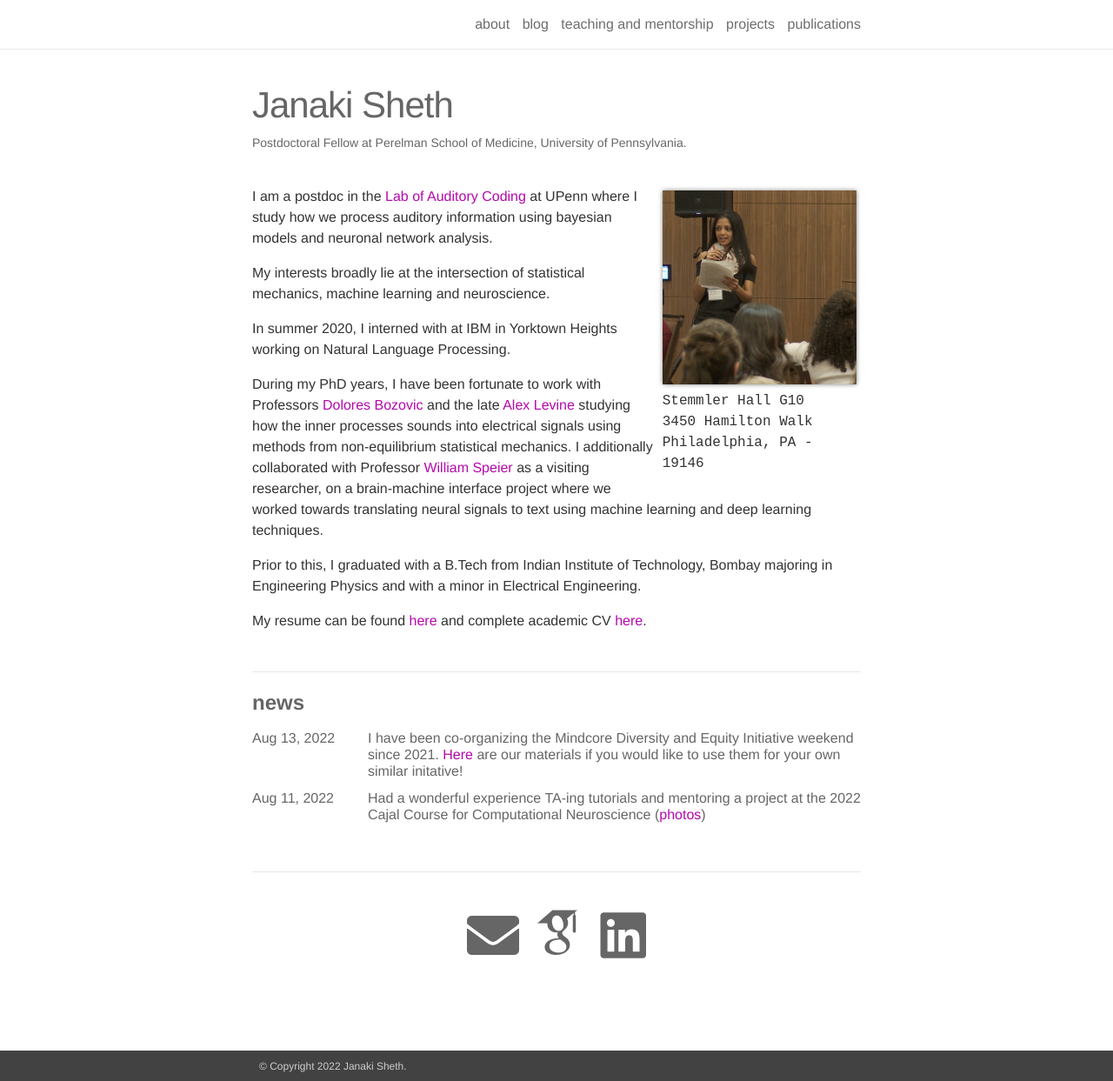
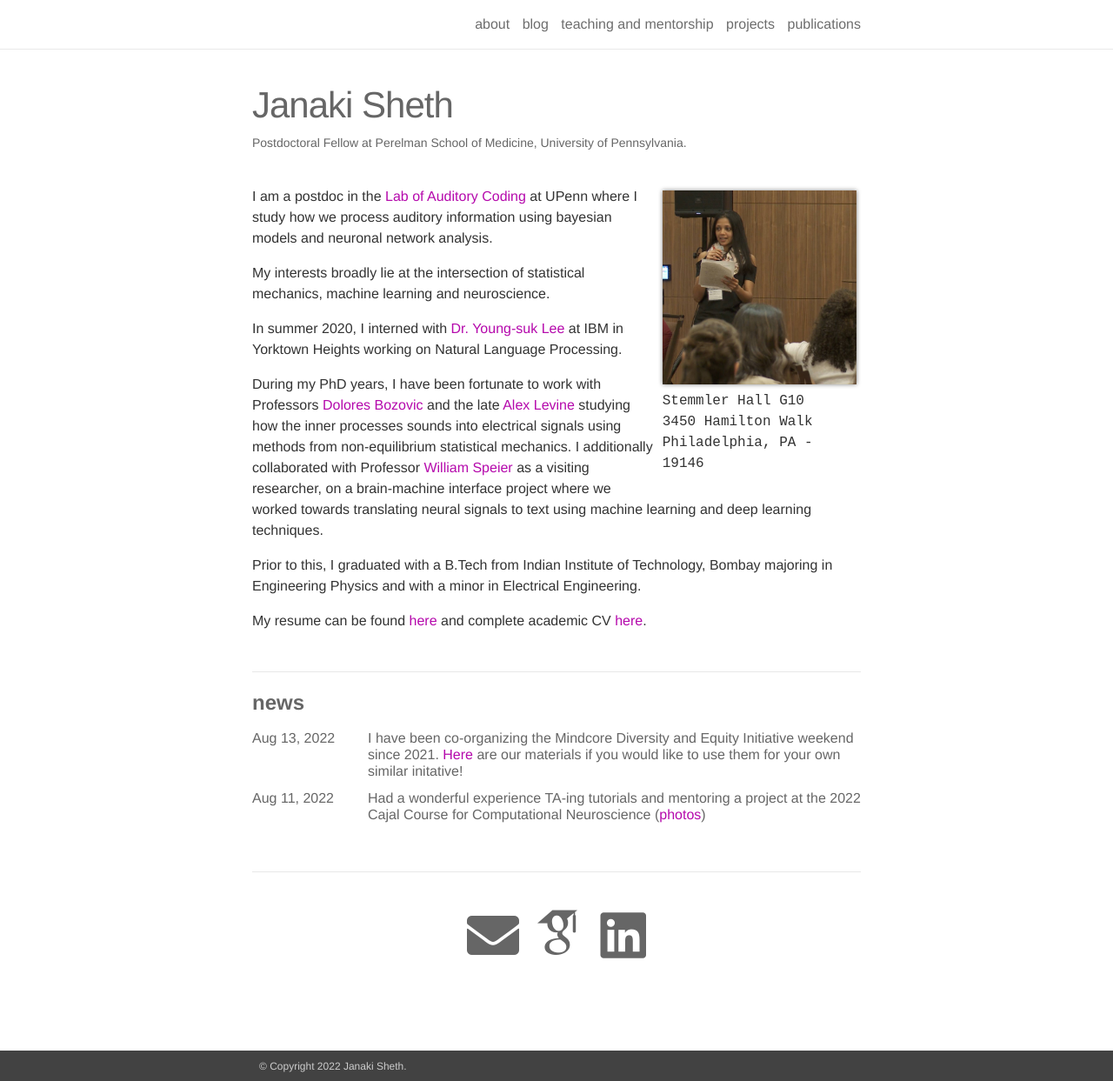
Before and after one commit to JanakiSheth/JanakiSheth.github.io, a Jekyll site: the page built from _pages/about.md, in a window 1280 px wide and 1243 px high. Shown: the whole window at 87% size. Built offline with Jekyll 4.4.1, drawn with Linux system fonts in a browser that asks for light colours; nearby versions of some CDN libraries; some web fonts are replaced.

Commit message:
added young-suk lee's website

```diff
--- a/_pages/about.md
+++ b/_pages/about.md
@@ -21,7 +21,7 @@ I am a postdoc in the [Lab of Auditory Coding](https://hosting.med.upenn.edu/hea
 
 My interests broadly lie at the intersection of statistical mechanics, machine learning and neuroscience.
 
-In summer 2020, I interned with at IBM in Yorktown Heights working on Natural Language Processing.
+In summer 2020, I interned with [Dr. Young-suk Lee](https://researcher.watson.ibm.com/researcher/view.php?person=us-ysuklee) at IBM in Yorktown Heights working on Natural Language Processing.
 
 During my PhD years, I have been fortunate to work with Professors [Dolores Bozovic](http://www.pa.ucla.edu/directory/dolores-bozovic) and the late [Alex Levine](http://alevine.chem.ucla.edu/) studying how the inner processes sounds into electrical signals using methods from non-equilibrium statistical mechanics. I additionally collaborated with Professor [William Speier](https://mii.ucla.edu/people/wspeier/) as a visiting researcher, on a brain-machine interface project where we worked towards translating neural signals to text using machine learning and deep learning techniques.
 
```
Also changed, not shown: _pages/cv.md (+1 -1 lines).
